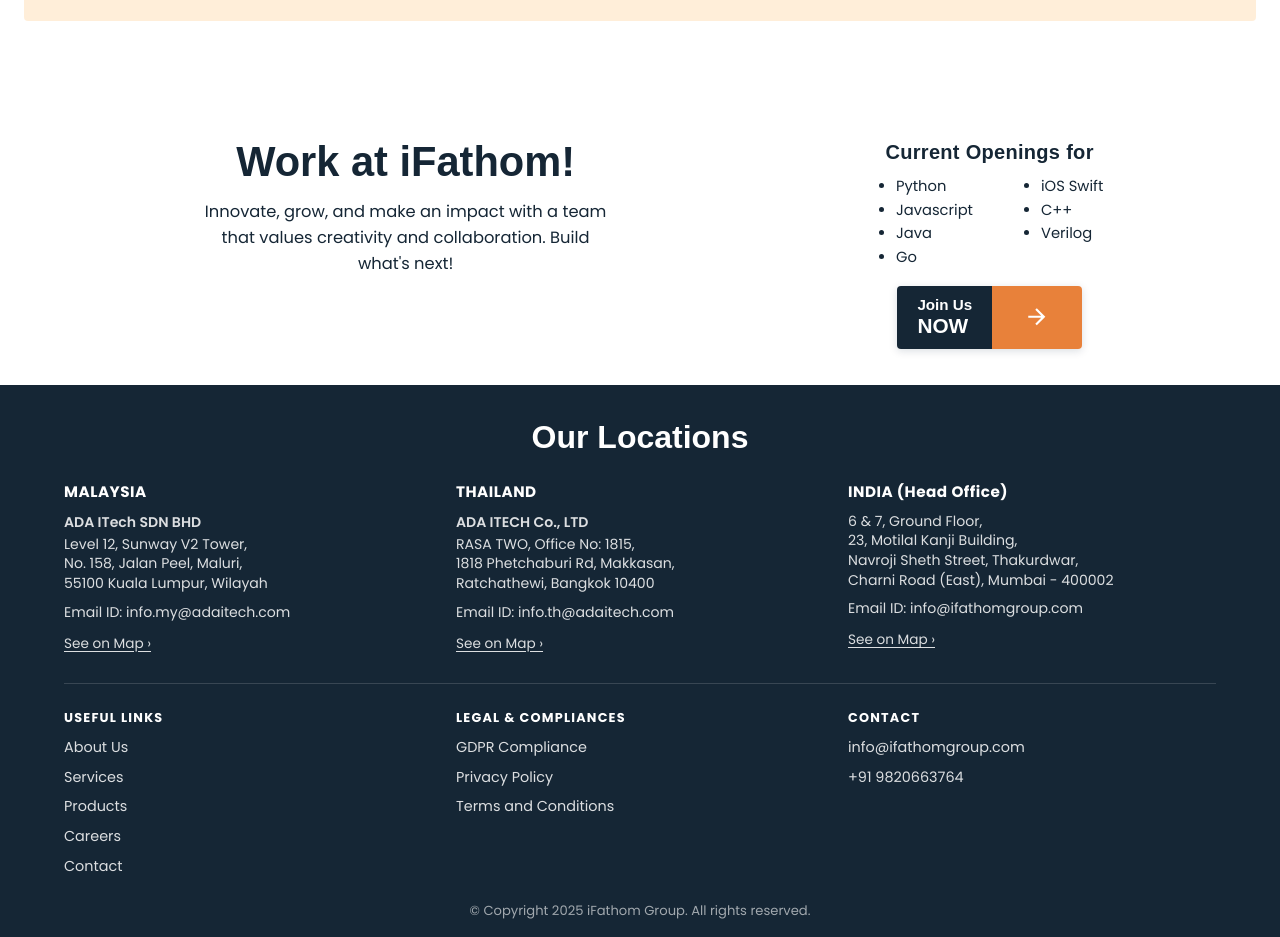
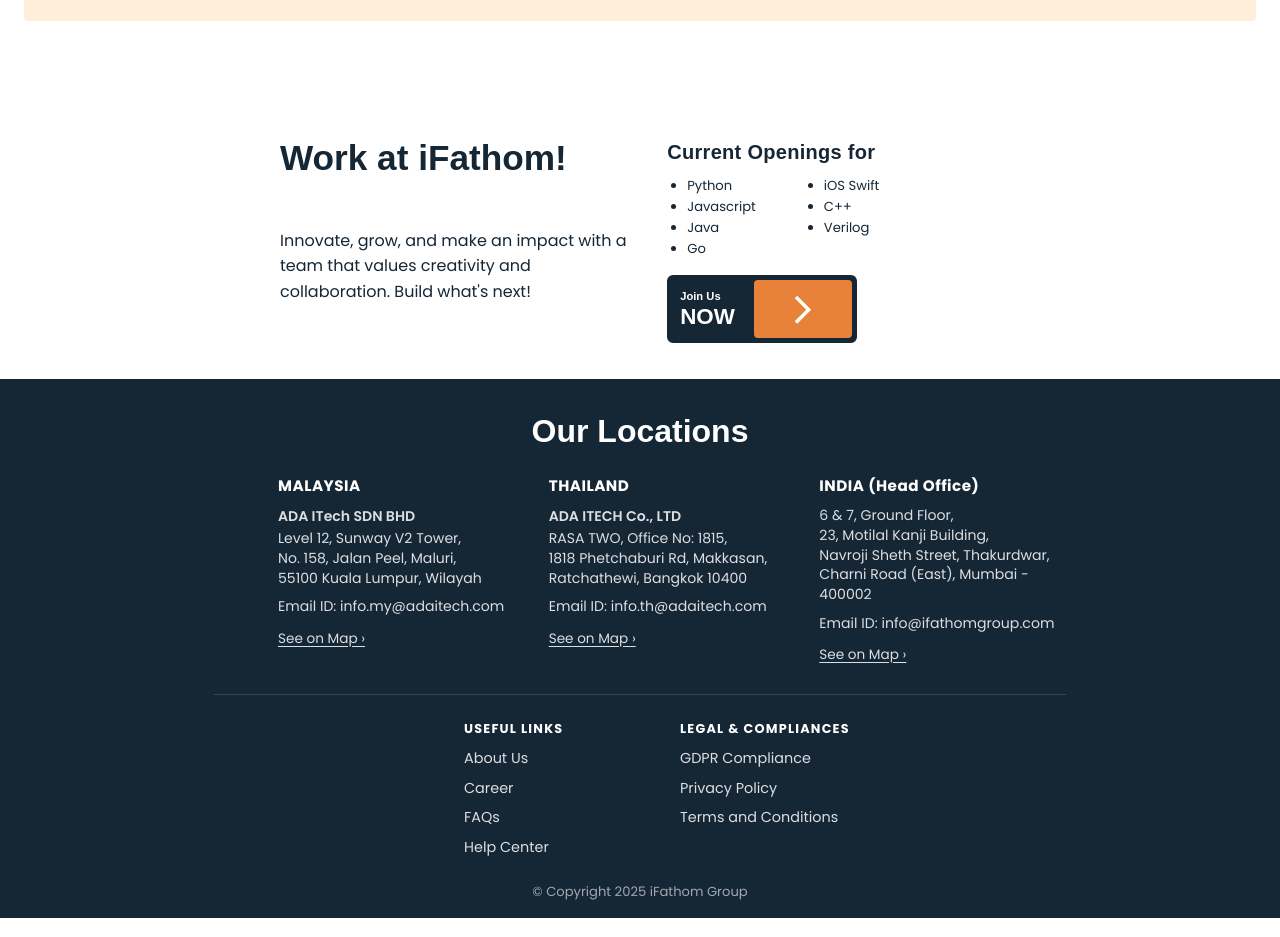
Before and after one commit to sakshikarmukale-hub/iFathom, a React (Vite) app: page / in a window 1280 px wide. Shown: the part 1880-2817 px from the top of the page. Built offline with nearby package versions, Linux system fonts and the light colour scheme.

Commit message:
Update Footer.jsx

```diff
--- a/src/components/Footer.jsx
+++ b/src/components/Footer.jsx
@@ -1,7 +1,7 @@
 import React from "react";
 import { Link } from "react-router-dom";
 import { Box, Container, Typography, Stack, Divider } from "@mui/material";
-import ArrowForwardIcon from "@mui/icons-material/ArrowForward";
+import ArrowForwardIcon from "@mui/icons-material/ArrowForwardIos";
 import colors from "../assets/colors";
 
 const openingsColumnOne = ["Python", "Javascript", "Java", "Go"];
@@ -46,10 +46,9 @@
 
 const usefulLinks = [
   { label: "About Us", to: "/about" },
-  { label: "Services", to: "/services" },
-  { label: "Products", to: "/products" },
-  { label: "Careers", to: "/careers" },
-  { label: "Contact", to: "/contact" },
+  { label: "Career", to: "/careers" },
+  { label: "FAQs", to: "/faqs" },
+  { label: "Help Center", to: "/help-center" },
 ];
 
 const legalLinks = [
@@ -66,21 +65,24 @@
       {/* ── Work at iFathom Banner (white) ── */}
       <Box sx={{ backgroundColor: colors.white, py: { xs: 4, md: 4.5 } }}>
         <Container maxWidth="lg">
+          {/* Outer centering wrapper */}
+          <Box sx={{ display: "flex", justifyContent: "center" }}>
           <Box
             sx={{
               display: "flex",
               flexWrap: "wrap",
-              gap: { xs: 3, md: 2 },
+              gap: { xs: 3, md: 5 },
+              maxWidth: 720,
+              width: "100%",
             }}
           >
             {/* Left: heading + description */}
-            <Box sx={{ flex: { xs: "1 1 100%", md: "1 1 58%" }, textAlign: "center" }}>
+            <Box sx={{ flex: { xs: "1 1 100%", md: "1 1 46%" }, textAlign: "left" }}>
               <Typography
-                align="center"
                 sx={{
                   color: colors.navy,
                   fontWeight: 800,
-                  fontSize: { xs: "1.9rem", sm: "2.2rem", md: "2.6rem" },
+                  fontSize: { xs: "1.9rem", sm: "2.2rem", md: "2.2rem" },
                   fontFamily: headingFont,
                   lineHeight: 1.2,
                   mb: 1.5,
@@ -89,13 +91,12 @@
                 Work at iFathom!
               </Typography>
               <Typography
-                align="center"
                 sx={{
                   color: colors.navy,
-                  fontSize: { xs: "0.95rem", md: "1.02rem" },
+                  fontSize: { xs: "0.90rem", md: "1rem" },
                   lineHeight: 1.6,
-                  maxWidth: 420,
-                  mx: "auto",
+                  mt:6,
+
                 }}
               >
                 Innovate, grow, and make an impact with a team that values
@@ -104,9 +105,8 @@
             </Box>
 
             {/* Right: current openings + join button */}
-            <Box sx={{ flex: { xs: "1 1 100%", md: "1 1 38%" } }}>
+            <Box sx={{ flex: { xs: "1 1 100%", md: "1 1 44%" } }}>
               <Typography
-                align="center"
                 sx={{
                   color: colors.navy,
                   fontWeight: 700,
@@ -114,6 +114,7 @@
                   fontFamily: headingFont,
                   letterSpacing: 0.3,
                   mb: 1,
+                  textAlign: "left",
                 }}
               >
                 Current Openings for
@@ -122,7 +123,7 @@
               <Box
                 sx={{
                   display: "flex",
-                  justifyContent: "center",
+                  justifyContent: "flex-start",
                   mb: 2,
                 }}
               >
@@ -132,7 +133,7 @@
                     m: 0,
                     pl: 2.5,
                     color: colors.navy,
-                    fontSize: "0.92rem",
+                    fontSize: "0.82rem",
                     lineHeight: 1.6,
                   }}
                 >
@@ -147,7 +148,7 @@
                     ml: { xs: 4, sm: 6 },
                     pl: 2.5,
                     color: colors.navy,
-                    fontSize: "0.92rem",
+                    fontSize: "0.82rem",
                     lineHeight: 1.6,
                   }}
                 >
@@ -158,65 +159,87 @@
               </Box>
 
               {/* Composite "Join Us NOW" button */}
-              <Box sx={{ display: "flex", justifyContent: "center" }}>
+              <Box sx={{ display: "flex", justifyContent: "flex-start", }}>
                <Box
   component={Link}
   to="/careers"
   sx={{
     display: "flex",
     alignItems: "stretch",
+    width: "190px",
+    height: "68px",
     textDecoration: "none",
-                    borderRadius: "4px",
+    borderRadius: "6px",
     overflow: "hidden",
-                    boxShadow: "0 2px 8px rgba(10,31,61,0.15)",
+    border: `5px solid ${colors.navy}`,
+    boxSizing: "border-box",
+    backgroundColor: colors.navy,
   }}
 >
+  {/* Join Us NOW */}
   <Box
     sx={{
+      width: "82px",
       backgroundColor: colors.navy,
       color: colors.white,
-                      px: 2.5,
-                      py: 1.25,
       display: "flex",
       flexDirection: "column",
       justifyContent: "center",
+      alignItems: "flex-start",
+      px: 1,
+      boxSizing: "border-box",
     }}
   >
     <Typography
       sx={{
         fontFamily: headingFont,
         fontWeight: 700,
-                        fontSize: "0.95rem",
-                        lineHeight: 1.2,
+        fontSize: "0.7rem",
+        lineHeight: 1,
+        color: colors.white,
+        whiteSpace: "nowrap",
       }}
     >
       Join Us
     </Typography>
+
     <Typography
       sx={{
         fontFamily: headingFont,
         fontWeight: 800,
-                        fontSize: "1.3rem",
-                        lineHeight: 1.2,
+        fontSize: "1.40rem",
+        lineHeight: 1,
+        color: colors.white,
+        mt: 0.5,
       }}
     >
       NOW
     </Typography>
   </Box>
+
+  {/* Orange Arrow Area */}
   <Box
     sx={{
+      flex: 1,
       backgroundColor: colors.accent,
+      borderRadius:1,
       display: "flex",
       alignItems: "center",
       justifyContent: "center",
-                      px: 4,
-                      transition: "background-color 0.2s",
+      minWidth: 0,
       "&:hover": {
         backgroundColor: colors.accentDark,
       },
     }}
   >
-                    <ArrowForwardIcon sx={{ color: colors.white, fontSize: "1.6rem" }} />
+    <ArrowForwardIcon
+      sx={{
+        color: colors.white,
+        fontSize: "2.1rem",
+        strokeWidth: 1.5,
+      }}
+    />
+  </Box>
 </Box>
               </Box>
             </Box>
@@ -228,7 +251,7 @@
       {/* ── Dark navy section: Our Locations + Links + Copyright ── */}
       <Box sx={{ backgroundColor: colors.navy }}>
         {/* Our Locations */}
-        <Container maxWidth="lg" sx={{ py: { xs: 3, md: 3.5 } }}>
+        <Container maxWidth="md" sx={{ py: { xs: 3, md: 3.5 } }}>
           <Typography
             align="center"
             sx={{
@@ -247,12 +270,14 @@
               display: "flex",
               flexWrap: "wrap",
               gap: 3,
+              justifyContent: "center",
+              ml:8,
             }}
           >
             {locations.map((loc) => (
               <Box
                 key={loc.country}
-                sx={{ flex: { xs: "1 1 100%", sm: "1 1 45%", md: "1 1 30%" } }}
+                sx={{ flex: { xs: "1 1 100%", sm: "1 1 45%", md: "1 1 30%" }, textAlign: "left",  }}
               >
                 <Typography
                   sx={{
@@ -335,7 +360,7 @@
           </Box>
         </Container>
 
-        <Container maxWidth="lg">
+        <Container maxWidth="md">
           <Divider sx={{ borderColor: "rgba(255,255,255,0.15)" }} />
         </Container>
 
@@ -346,7 +371,9 @@
               display: "flex",
               flexWrap: "wrap",
               justifyContent: "center",
-              gap: 3,
+
+               ml:50,
+               mr:40,
             }}
           >
             {/* Useful Links */}
@@ -415,49 +442,6 @@
               </Stack>
             </Box>
 
-            {/* Contact */}
-            <Box sx={{ flex: { xs: "1 1 100%", sm: "1 1 28%" } }}>
-              <Typography
-                sx={{
-                  color: colors.white,
-                  fontWeight: 700,
-                  fontSize: "0.8rem",
-                  letterSpacing: 1.2,
-                  mb: 1.25,
-                  textTransform: "uppercase",
-                }}
-              >
-                Contact
-              </Typography>
-              <Stack spacing={1}>
-                <Box
-                  component="a"
-                  href="mailto:info@ifathomgroup.com"
-                  sx={{
-                    color: "rgba(255,255,255,0.85)",
-                    fontSize: "0.9rem",
-                    textDecoration: "none",
-                    transition: "color 0.2s",
-                    "&:hover": { color: colors.accent },
-                  }}
-                >
-                  info@ifathomgroup.com
-                </Box>
-                <Box
-                  component="a"
-                  href="tel:+919820663764"
-                  sx={{
-                    color: "rgba(255,255,255,0.85)",
-                    fontSize: "0.9rem",
-                    textDecoration: "none",
-                    transition: "color 0.2s",
-                    "&:hover": { color: colors.accent },
-                  }}
-                >
-                  +91 9820663764
-                </Box>
-              </Stack>
-            </Box>
           </Box>
         </Container>
 
@@ -467,7 +451,7 @@
             align="center"
             sx={{ color: "rgba(255,255,255,0.6)", fontSize: "0.82rem" }}
           >
-            © Copyright 2025 iFathom Group. All rights reserved.
+            © Copyright 2025 iFathom Group
           </Typography>
         </Box>
       </Box>
```
Lines whose indentation alone changed are shown as unchanged.
